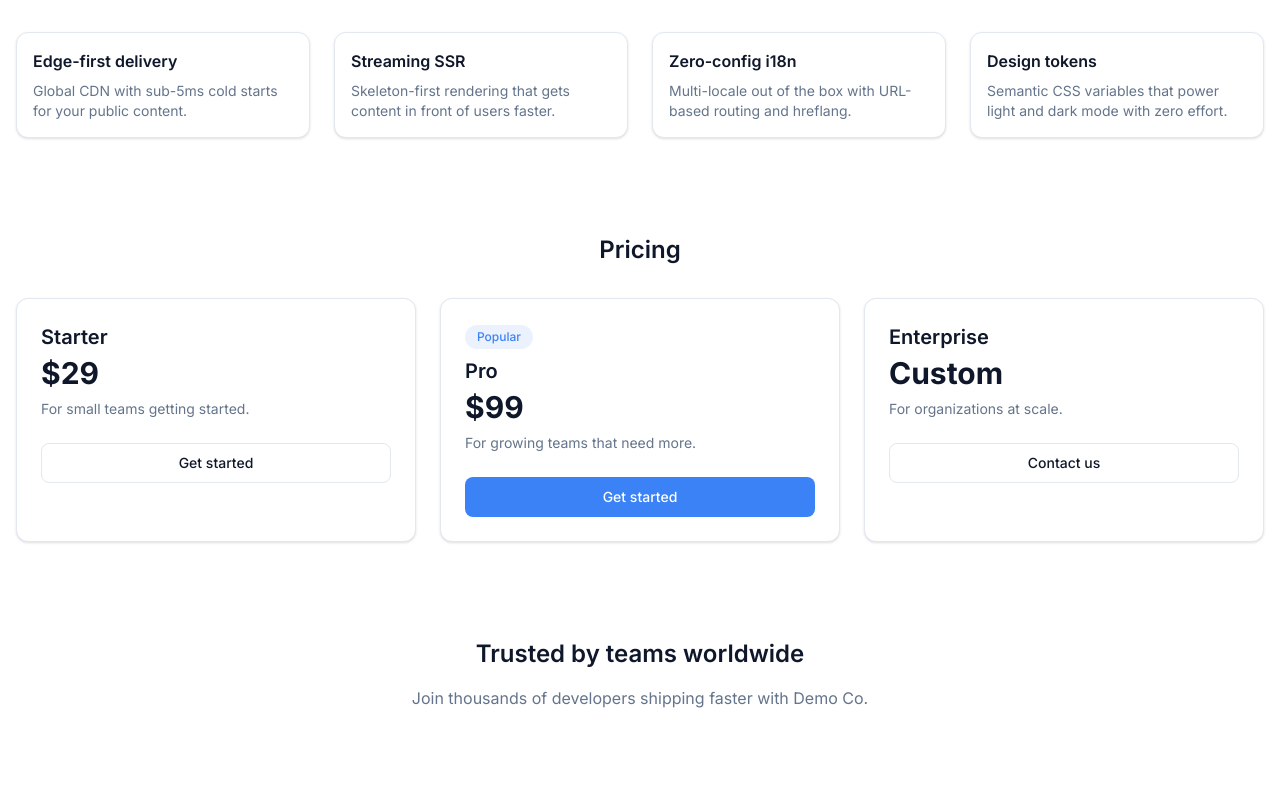
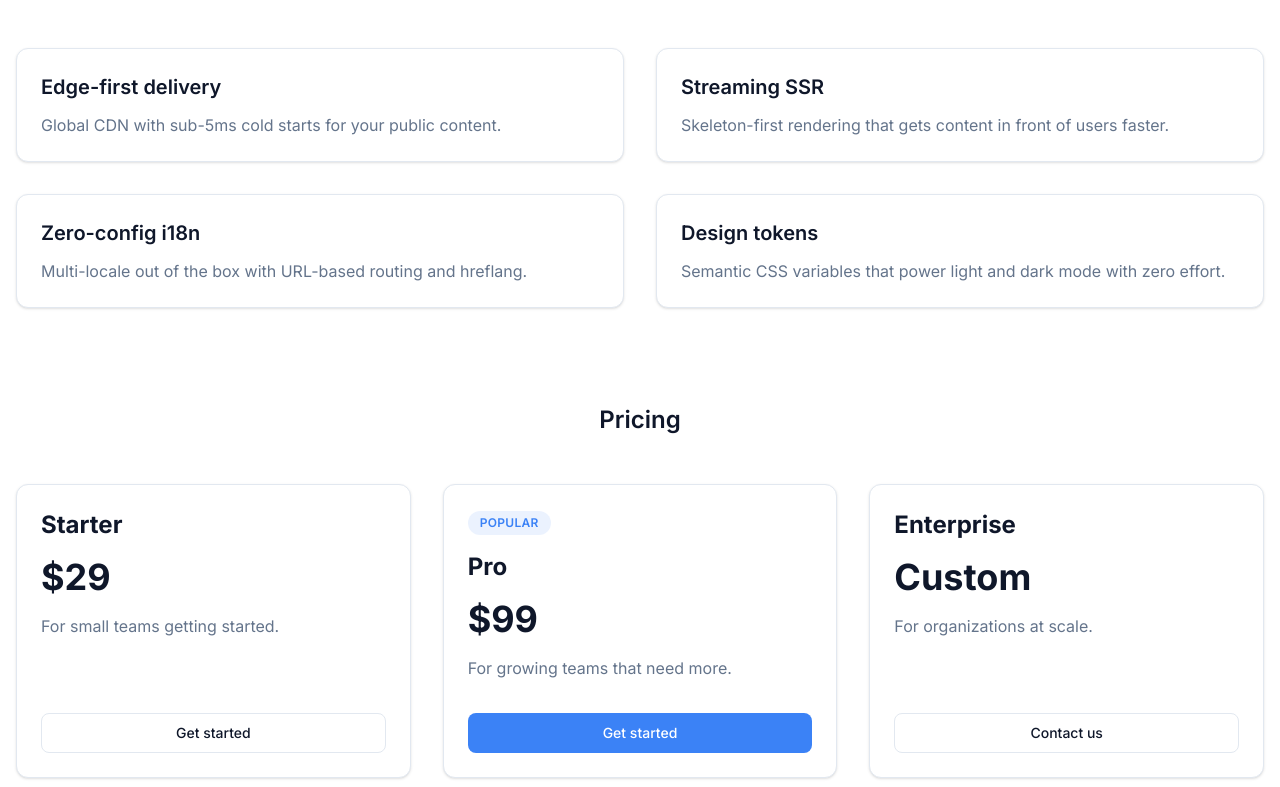
Before and after one commit to haykavanesyan/sveltekit, a SvelteKit app: page /en in a window 1280 px wide. Shown: the part 433-1220 px from the top of the page. Built offline with nearby package versions, Linux system fonts and the light colour scheme; no server answers.

Commit message:
update home page and card in it

```diff
--- a/src/routes/[locale=locale]/+page.svelte
+++ b/src/routes/[locale=locale]/+page.svelte
@@ -32,30 +32,32 @@
 	</div>
 
 	<div class="mt-24">
-		<Heading level={2} size="2xl" class="mb-8 text-center">{t('home.features.title')}</Heading>
-		<div class="grid gap-6 md:grid-cols-2 lg:grid-cols-4">
+		<Heading level={2} size="2xl" class="mb-12 text-center">{t('home.features.title')}</Heading>
+		<div class="grid gap-8 md:grid-cols-2">
 			{#each features as f}
-				<Card>
-					<h3 class="font-semibold text-fg">{f.title}</h3>
-					<p class="mt-2 text-sm text-fg-muted">{f.desc}</p>
+				<Card padding="lg" class="border-border hover:border-primary transition-colors">
+					<h3 class="text-xl font-semibold text-fg">{f.title}</h3>
+					<p class="mt-3 text-fg-muted">{f.desc}</p>
 				</Card>
 			{/each}
 		</div>
 	</div>
 
 	<div class="mt-24">
-		<Heading level={2} size="2xl" class="mb-8 text-center">Pricing</Heading>
-		<div class="grid gap-6 md:grid-cols-3">
+		<Heading level={2} size="2xl" class="mb-12 text-center">Pricing</Heading>
+		<div class="grid gap-8 md:grid-cols-3 items-stretch">
 			{#each pricing as p}
-				<Card padding="lg" shadow={true}>
-					{#if p.popular}
-						<span class="mb-2 inline-block rounded-full bg-primary/10 px-3 py-1 text-xs font-medium text-primary">Popular</span>
-					{/if}
-					<h3 class="text-xl font-semibold text-fg">{p.name}</h3>
-					<p class="mt-1 text-3xl font-bold text-fg">{p.price}</p>
-					<p class="mt-2 text-sm text-fg-muted">{p.desc}</p>
-					<div class="mt-6">
-						<Button variant={p.popular ? 'primary' : 'secondary'} class="w-full">{p.cta}</Button>
+				<Card padding="lg" shadow={true} class="flex flex-col border-border">
+					<div class="flex-grow">
+						{#if p.popular}
+							<span class="mb-4 inline-block rounded-full bg-primary/10 px-3 py-1 text-xs font-semibold text-primary uppercase tracking-wide">Popular</span>
+						{/if}
+						<h3 class="text-2xl font-bold text-fg">{p.name}</h3>
+						<p class="mt-4 text-4xl font-extrabold text-fg">{p.price}</p>
+						<p class="mt-4 text-fg-muted leading-relaxed">{p.desc}</p>
+					</div>
+					<div class="mt-8">
+						<Button variant={p.popular ? 'primary' : 'secondary'} class="w-full justify-center">{p.cta}</Button>
 					</div>
 				</Card>
 			{/each}
```
